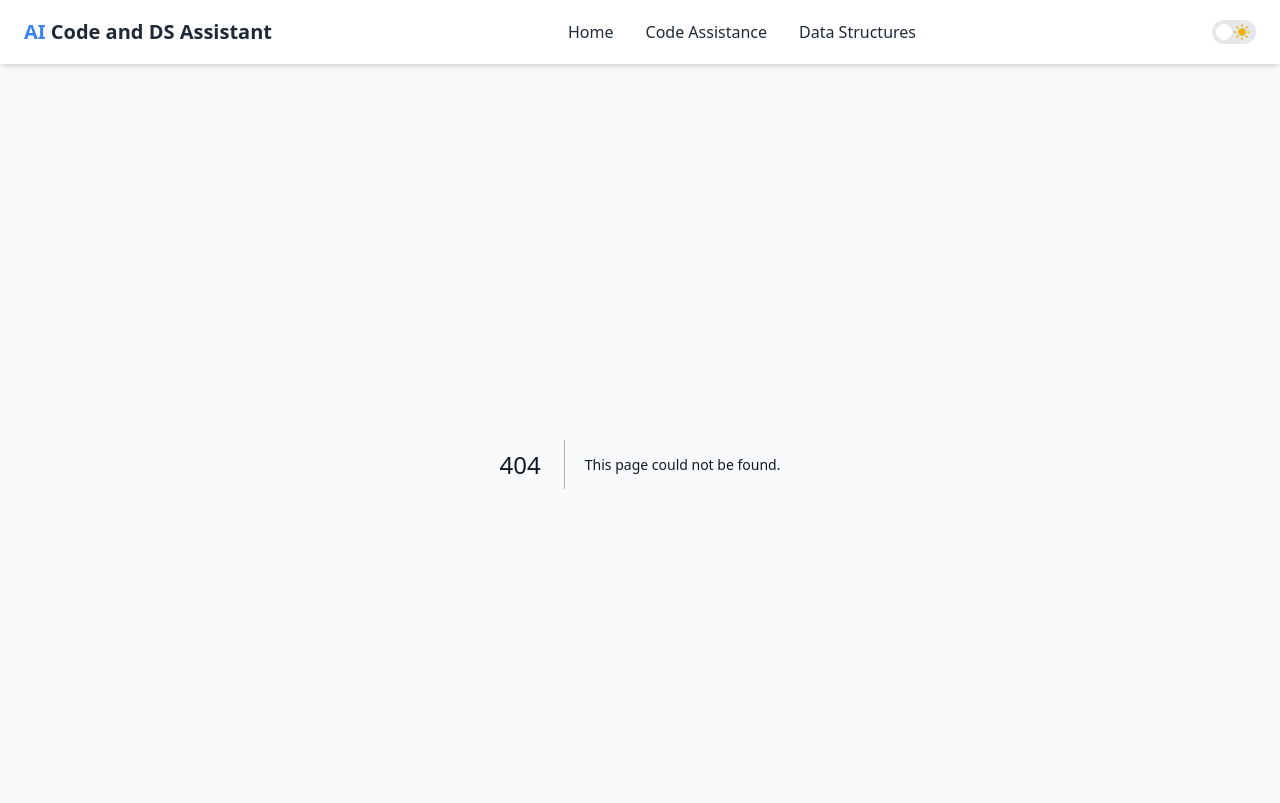
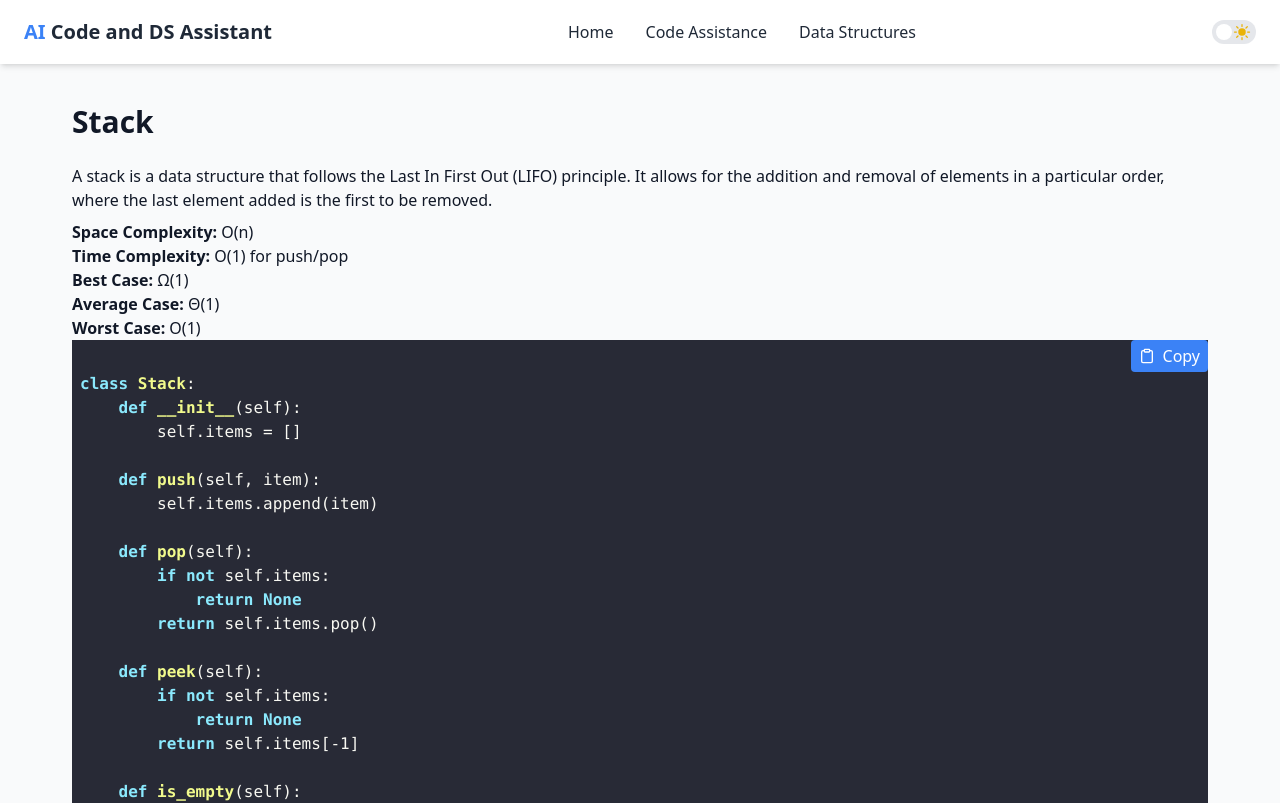
Before and after one commit to AaronSosaRamos/ai-code-ds-assistant-frontend, a Next.js app: page /data-structures/stacks in a window 1280 px wide. Before the commit this address had no page. Shown: the top 803 px of the page. Built offline with nearby package versions, Linux system fonts and the light colour scheme.

Commit message:
new stacks section imp.
Co-Authored-By: WilfredoAaronSosaRamosBoushtech <139925078+WilfredoAaronSosaRamosBoushtech@users.noreply.github.com>

```diff
--- a/app/data-structures/linked-lists/page.tsx
+++ b/app/data-structures/linked-lists/page.tsx
@@ -10,6 +10,8 @@ import { DoublyLinkedList } from './components/DoublyLinkedList';
 import { SinglyCircularLinkedList } from './components/SinglyCircularLinkedList';
 import { DoublyCircularLinkedList } from './components/DoublyCircularLinkedList';
 import { dracula } from 'react-syntax-highlighter/dist/cjs/styles/hljs';
+import CopyToClipboard from 'react-copy-to-clipboard';
+import { FiCheck, FiClipboard } from 'react-icons/fi';
 
 const singlyLinkedListCode = `
 class Node:
@@ -336,6 +338,15 @@ const LinkedListsPage: React.FC = () => {
     }
   };
 
+  const [copied, setCopied] = useState(false);
+
+  const handleCopy = () => {
+    setCopied(true);
+    setTimeout(() => {
+      setCopied(false);
+    }, 2000);
+  };
+
   return (
     <div className="py-10 px-6 sm:px-8 lg:px-10">
       <motion.h1
@@ -365,9 +376,19 @@ const LinkedListsPage: React.FC = () => {
           <strong>Average Case:</strong> Θ(n)<br />
           <strong>Worst Case:</strong> O(n)
         </p>
+
+        <div className="relative">
+          <CopyToClipboard text={singlyLinkedListCode} onCopy={handleCopy}>
+            <button className="absolute right-0 top-0 bg-blue-500 text-white px-2 py-1 rounded hover:bg-blue-600 transition duration-300 flex items-center space-x-2">
+              {copied ? <FiCheck /> : <FiClipboard />}
+              <span>{copied ? 'Copied!' : 'Copy'}</span>
+            </button>
+          </CopyToClipboard>
+
           <SyntaxHighlighter language="python" style={dracula}>
             {singlyLinkedListCode}
           </SyntaxHighlighter>
+        </div>
         <button
           onClick={() => runDemo('singly')}
           className="bg-blue-500 text-white px-4 py-2 rounded hover:bg-blue-600 transition duration-300 mt-4"
@@ -400,9 +421,18 @@ const LinkedListsPage: React.FC = () => {
           <strong>Average Case:</strong> Θ(n)<br />
           <strong>Worst Case:</strong> O(n)
         </p>
+        <div className="relative">
+          <CopyToClipboard text={doublyLinkedListCode} onCopy={handleCopy}>
+            <button className="absolute right-0 top-0 bg-blue-500 text-white px-2 py-1 rounded hover:bg-blue-600 transition duration-300 flex items-center space-x-2">
+              {copied ? <FiCheck /> : <FiClipboard />}
+              <span>{copied ? 'Copied!' : 'Copy'}</span>
+            </button>
+          </CopyToClipboard>
+
           <SyntaxHighlighter language="python" style={dracula}>
             {doublyLinkedListCode}
           </SyntaxHighlighter>
+        </div>
         <button
           onClick={() => runDemo('doubly')}
           className="bg-green-500 text-white px-4 py-2 rounded hover:bg-green-600 transition duration-300 mt-4"
@@ -435,9 +465,18 @@ const LinkedListsPage: React.FC = () => {
           <strong>Average Case:</strong> Θ(n)<br />
           <strong>Worst Case:</strong> O(n)
         </p>
+        <div className="relative">
+          <CopyToClipboard text={singlyCircularLinkedListCode} onCopy={handleCopy}>
+            <button className="absolute right-0 top-0 bg-blue-500 text-white px-2 py-1 rounded hover:bg-blue-600 transition duration-300 flex items-center space-x-2">
+              {copied ? <FiCheck /> : <FiClipboard />}
+              <span>{copied ? 'Copied!' : 'Copy'}</span>
+            </button>
+          </CopyToClipboard>
+
           <SyntaxHighlighter language="python" style={dracula}>
             {singlyCircularLinkedListCode}
           </SyntaxHighlighter>
+        </div>
         <button
           onClick={() => runDemo('singlyCircular')}
           className="bg-purple-500 text-white px-4 py-2 rounded hover:bg-purple-600 transition duration-300 mt-4"
@@ -470,9 +509,18 @@ const LinkedListsPage: React.FC = () => {
           <strong>Average Case:</strong> Θ(n)<br />
           <strong>Worst Case:</strong> O(n)
         </p>
+        <div className="relative">
+          <CopyToClipboard text={doublyCircularLinkedListCode} onCopy={handleCopy}>
+            <button className="absolute right-0 top-0 bg-blue-500 text-white px-2 py-1 rounded hover:bg-blue-600 transition duration-300 flex items-center space-x-2">
+              {copied ? <FiCheck /> : <FiClipboard />}
+              <span>{copied ? 'Copied!' : 'Copy'}</span>
+            </button>
+          </CopyToClipboard>
+
           <SyntaxHighlighter language="python" style={dracula}>
             {doublyCircularLinkedListCode}
           </SyntaxHighlighter>
+        </div>
         <button
           onClick={() => runDemo('doublyCircular')}
           className="bg-red-500 text-white px-4 py-2 rounded hover:bg-red-600 transition duration-300 mt-4"
--- /dev/null
+++ b/app/data-structures/stacks/components/Stack.tsx
@@ -0,0 +1,28 @@
+export class Stack {
+    private items: number[];
+
+    constructor() {
+      this.items = [];
+    }
+
+    push(element: number) {
+      this.items.push(element);
+    }
+
+    pop() {
+      if (this.items.length === 0) return "Underflow";
+      return this.items.pop();
+    }
+
+    peek() {
+      return this.items[this.items.length - 1];
+    }
+
+    isEmpty() {
+      return this.items.length === 0;
+    }
+
+    display() {
+      return this.items.join(" -> ");
+    }
+  }
--- /dev/null
+++ b/app/data-structures/stacks/page.tsx
@@ -0,0 +1,197 @@
+'use client';
+
+import React, { useState, useEffect } from 'react';
+import { motion } from 'framer-motion';
+import "chart.js/auto";
+import { Line } from 'react-chartjs-2';
+import { Stack } from './components/Stack';
+import { Light as SyntaxHighlighter } from 'react-syntax-highlighter';
+import { dracula } from 'react-syntax-highlighter/dist/cjs/styles/hljs';
+import { CopyToClipboard } from 'react-copy-to-clipboard';
+import { FiCheck, FiClipboard } from 'react-icons/fi';
+
+
+const stackCode = `
+class Stack:
+    def __init__(self):
+        self.items = []
+
+    def push(self, item):
+        self.items.append(item)
+
+    def pop(self):
+        if not self.items:
+            return None
+        return self.items.pop()
+
+    def peek(self):
+        if not self.items:
+            return None
+        return self.items[-1]
+
+    def is_empty(self):
+        return len(self.items) == 0
+
+    def display(self):
+        return ' -> '.join(map(str, self.items))
+
+# Example Usage
+stack = Stack()
+for i in range(20):
+    stack.push(random.randint(0, 100))
+print(stack.display())
+`;
+
+const StackPage: React.FC = () => {
+  const [stackResult, setStackResult] = useState<string | null>(null);
+  const [stackTimes, setStackTimes] = useState<number[]>([]);
+  const sizes = [10, 20, 30, 40, 50, 100, 200, 300, 500, 1000, 2000, 3000];
+
+  const runBenchmark = () => {
+    const newStackTimes: number[] = [];
+
+    sizes.forEach((size) => {
+      let start: number, end: number;
+
+      const stack = new Stack();
+      start = performance.now();
+      for (let i = 0; i < size; i++) {
+        stack.push(Math.floor(Math.random() * 100));
+      }
+      end = performance.now();
+      newStackTimes.push(end - start);
+    });
+
+    setStackTimes(newStackTimes);
+  };
+
+  useEffect(() => {
+    runBenchmark();
+  }, []);
+
+  const generateTimeChartData = () => ({
+    labels: sizes,
+    datasets: [
+      {
+        label: 'Stack',
+        data: stackTimes,
+        fill: false,
+        backgroundColor: 'rgba(75,192,192,0.4)',
+        borderColor: 'rgba(75,192,192,1)',
+      },
+    ],
+  });
+
+  const generateSpaceChartData = () => ({
+    labels: sizes,
+    datasets: [
+      {
+        label: 'Stack',
+        data: sizes.map((size) => size), // O(n)
+        fill: false,
+        backgroundColor: 'rgba(75,192,192,0.4)',
+        borderColor: 'rgba(75,192,192,1)',
+      },
+    ],
+  });
+
+  const runDemo = () => {
+    const stack = new Stack();
+    for (let i = 0; i < 20; i++) {
+      stack.push(Math.floor(Math.random() * 100));
+    }
+    setStackResult(stack.display());
+  };
+
+  const [copied, setCopied] = useState(false);
+
+  const handleCopy = () => {
+    setCopied(true);
+    setTimeout(() => {
+      setCopied(false);
+    }, 2000);
+  };
+
+  return (
+    <div className="py-10 px-6 sm:px-8 lg:px-10">
+      <motion.h1
+        className="text-3xl font-bold mb-6"
+        initial={{ opacity: 0, y: -20 }}
+        animate={{ opacity: 1, y: 0 }}
+        transition={{ duration: 0.6 }}
+      >
+        Stack
+      </motion.h1>
+
+      <motion.section
+        className="mb-8"
+        initial={{ opacity: 0, x: -20 }}
+        animate={{ opacity: 1, x: 0 }}
+        transition={{ duration: 0.6 }}
+      >
+        <p>
+          A stack is a data structure that follows the Last In First Out (LIFO) principle.
+          It allows for the addition and removal of elements in a particular order,
+          where the last element added is the first to be removed.
+        </p>
+        <p className="mt-2">
+          <strong>Space Complexity:</strong> O(n)<br />
+          <strong>Time Complexity:</strong> O(1) for push/pop<br />
+          <strong>Best Case:</strong> Ω(1)<br />
+          <strong>Average Case:</strong> Θ(1)<br />
+          <strong>Worst Case:</strong> O(1)
+        </p>
+        <div className="relative">
+          <CopyToClipboard text={stackCode} onCopy={handleCopy}>
+            <button className="absolute right-0 top-0 bg-blue-500 text-white px-2 py-1 rounded hover:bg-blue-600 transition duration-300 flex items-center space-x-2">
+              {copied ? <FiCheck /> : <FiClipboard />}
+              <span>{copied ? 'Copied!' : 'Copy'}</span>
+            </button>
+          </CopyToClipboard>
+
+          <SyntaxHighlighter language="python" style={dracula}>
+            {stackCode}
+          </SyntaxHighlighter>
+        </div>
+        <button
+          onClick={runDemo}
+          className="bg-blue-500 text-white px-4 py-2 rounded hover:bg-blue-600 transition duration-300 mt-4"
+        >
+          Run Stack
+        </button>
+        {stackResult && (
+          <div className="mt-6 p-4 bg-green-100 text-green-800 rounded">
+            <h3 className="font-semibold mb-2">Output:</h3>
+            <p>{stackResult}</p>
+          </div>
+        )}
+      </motion.section>
+
+      <motion.section
+        className="mb-8"
+        initial={{ opacity: 0, x: 20 }}
+        animate={{ opacity: 1, x: 0 }}
+        transition={{ duration: 0.6 }}
+      >
+        <h2 className="text-2xl font-semibold mb-4">Time Complexity Comparison</h2>
+        <div className="overflow-x-auto">
+          <Line data={generateTimeChartData()} />
+        </div>
+      </motion.section>
+
+      <motion.section
+        className="mb-8"
+        initial={{ opacity: 0, x: 20 }}
+        animate={{ opacity: 1, x: 0 }}
+        transition={{ duration: 0.6 }}
+      >
+        <h2 className="text-2xl font-semibold mb-4">Space Complexity Comparison</h2>
+        <div className="overflow-x-auto">
+          <Line data={generateSpaceChartData()} />
+        </div>
+      </motion.section>
+    </div>
+  );
+};
+
+export default StackPage;
--- a/package.json
+++ b/package.json
@@ -16,6 +16,7 @@
     "next": "14.2.5",
     "react": "^18",
     "react-chartjs-2": "^5.2.0",
+    "react-copy-to-clipboard": "^5.1.0",
     "react-dom": "^18",
     "react-icons": "^5.3.0",
     "react-syntax-highlighter": "^15.5.0",
@@ -24,6 +25,7 @@
   "devDependencies": {
     "@types/node": "^20",
     "@types/react": "^18",
+    "@types/react-copy-to-clipboard": "^5.0.7",
     "@types/react-dom": "^18",
     "@types/react-syntax-highlighter": "^15.5.13",
     "eslint": "^8",
```
Also changed, not shown: 1 other file (tests, documents, lock files or other folders). Lines whose indentation alone changed are shown as unchanged.
